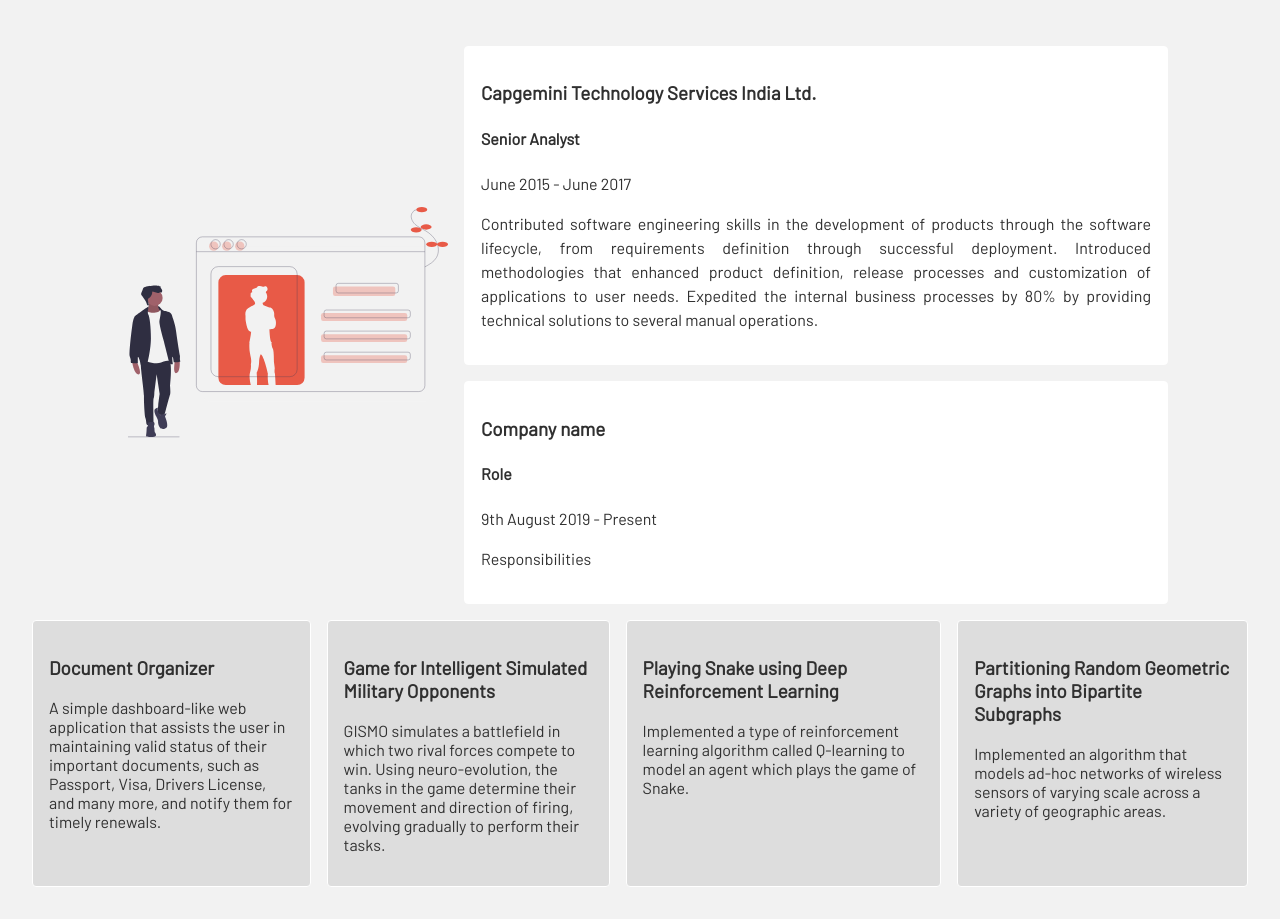
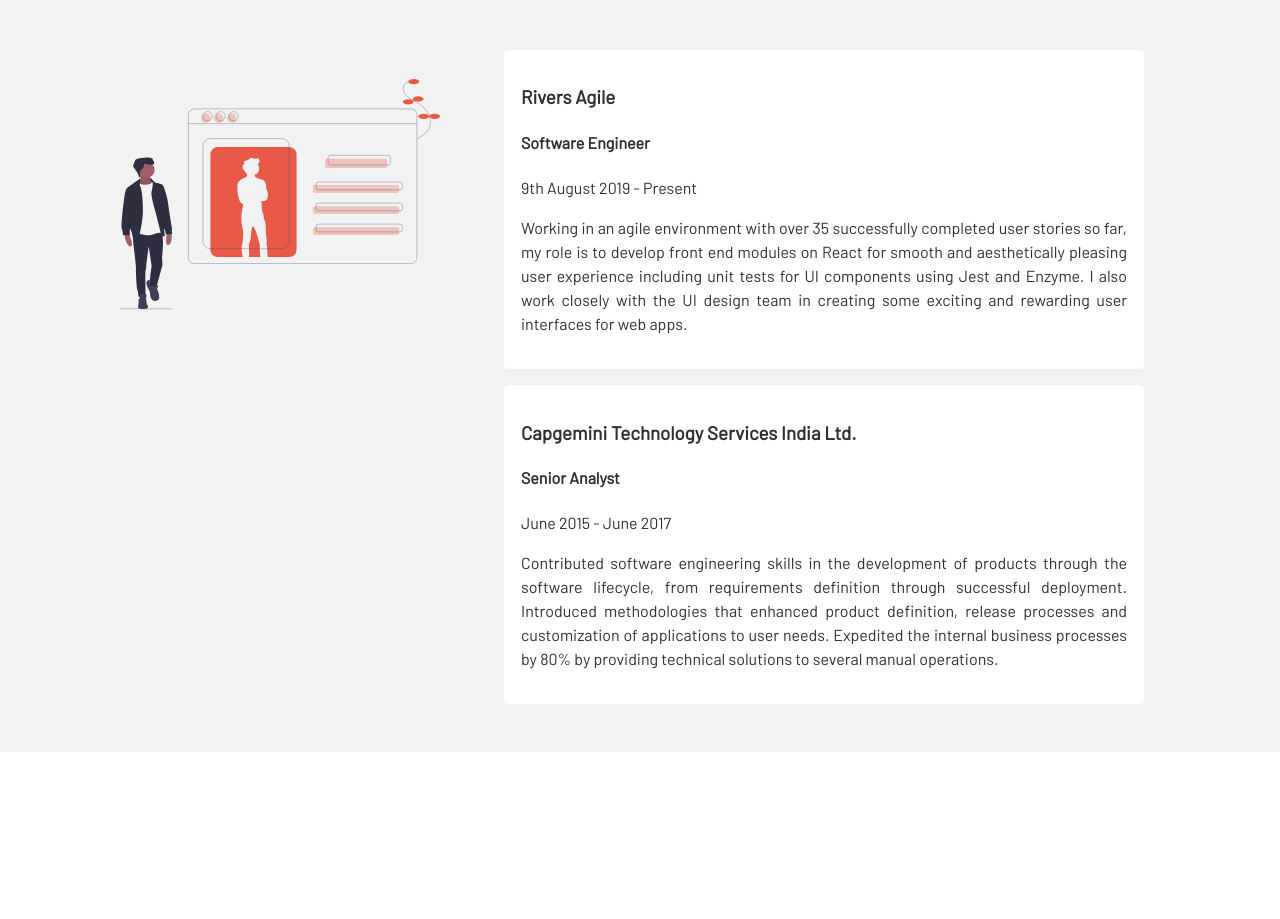
Before and after one commit to sahiljohari/portfolio-website, a React (Create React App) app: page / in a window 1280 px wide. Shown: the part 1508-2427 px from the top of the page. After the commit the page ends 2260 px from the top, so only its background shows below. Built offline with nearby package versions, Linux system fonts and the light colour scheme.

Commit message:
Portfolio section sizing fixed

```diff
--- a/src/components/HeaderNav/HeaderNav.js
+++ b/src/components/HeaderNav/HeaderNav.js
@@ -8,7 +8,9 @@
     <header className="navbar">
       <nav className="navbar__navigation">
         <div className="navbar__items">
-          {content.map((nav, i) => (
+          {content
+            .filter(nav => nav.show)
+            .map((nav, i) => (
               <div className="nav__item" key={i}>
                 <a href={nav.url}>
                   <i className={nav.type}></i>
--- a/src/components/HeaderNav/content.js
+++ b/src/components/HeaderNav/content.js
@@ -3,12 +3,12 @@
     name: "About",
     type: "fas fa-user",
     url: "/",
-    show: true
+    show: false
   },
   {
     name: "Portfolio",
     type: "fas fa-project-diagram",
     url: "/",
-    show: true
+    show: false
   }
 ];
--- a/src/components/PortfolioSection/PortfolioSection.js
+++ b/src/components/PortfolioSection/PortfolioSection.js
@@ -16,7 +16,7 @@
         />
         <div className="work-experience-section">
           {workExperience.map((exp, i) => (
-            <div className="work-exp-card">
+            <div className="work-exp-card" key={i}>
               <div>
                 <h3>{exp.company}</h3>
                 <h4>{exp.role}</h4>
@@ -27,7 +27,7 @@
           ))}
         </div>
       </div>
-      <div className="projects-grid">
+      {/* <div className="projects-grid">
         {projects.map(project => (
           <ProjectCard
             projectContent={project}
@@ -35,7 +35,7 @@
             key={project.projectId}
           />
         ))}
-      </div>
+      </div> */}
     </div>
   );
 };
--- a/src/components/PortfolioSection/content.js
+++ b/src/components/PortfolioSection/content.js
@@ -1,18 +1,19 @@
 export const content = {
   sectionTitle: "My Portfolio",
   workExperience: [
+    {
+      company: "Rivers Agile",
+      role: "Software Engineer",
+      period: "9th August 2019 - Present",
+      responsibilities:
+        "Working in an agile environment with over 35 successfully completed user stories so far, my role is to develop front end modules on React for smooth and aesthetically pleasing user experience including unit tests for UI components using Jest and Enzyme. I also work closely with the UI design team in creating some exciting and rewarding user interfaces for web apps."
+    },
     {
       company: "Capgemini Technology Services India Ltd.",
       role: "Senior Analyst",
       period: "June 2015 - June 2017",
       responsibilities:
         "Contributed software engineering skills in the development of products through the software lifecycle, from requirements definition through successful deployment. Introduced methodologies that enhanced product definition, release processes and customization of applications to user needs. Expedited the internal business processes by 80% by providing technical solutions to several manual operations."
-    },
-    {
-      company: "Company name",
-      role: "Role",
-      period: "9th August 2019 - Present",
-      responsibilities: "Responsibilities"
     }
   ],
   projects: [
--- a/src/components/PortfolioSection/style.css
+++ b/src/components/PortfolioSection/style.css
@@ -13,10 +13,9 @@
 .work-experience-container {
   display: flex;
   flex-direction: row;
-  place-content: space-between;
-  margin: 3rem 5rem 0;
-  align-items: center;
-  line-height: 1.5rem;
+  place-content: center;
+  margin: 0;
+  padding: 1rem;
 }
 
 .work-experience-section {
@@ -26,6 +25,9 @@
   grid-column-gap: 1rem;
   grid-row-gap: 1rem;
   border-radius: 10px;
+  font-size: 0.8rem;
+  padding: 0.5rem;
+  line-height: 1.5rem;
 }
 
 .work-exp-card {
@@ -79,10 +81,6 @@
   color: var(--secondary-theme-text-color);
 }
 
-.portfolio-svg {
-  margin: 1rem;
-}
-
 .portfolio-svg svg {
   width: 20rem;
   height: 20rem;
@@ -96,6 +94,15 @@
 
   .projects-grid {
     grid-template-columns: auto;
+  }
+
+  .work-experience-container {
+    flex-direction: column;
+  }
+
+  .portfolio-svg svg {
+    width: 18rem;
+    height: 10rem;
   }
 }
 
@@ -113,9 +120,11 @@
   }
 }
 
-@media screen and (min-width: 600px) {
-  .portfolio-container {
-    margin: 0;
-    padding: 1rem 2rem;
+@media screen and (min-width: 768px) {
+  .work-experience-section {
+    font-size: 1rem;
+    margin: 0 0 0 3rem;
+    padding: 1rem;
+    max-width: 40rem;
   }
 }
```
Lines whose indentation alone changed are shown as unchanged.
